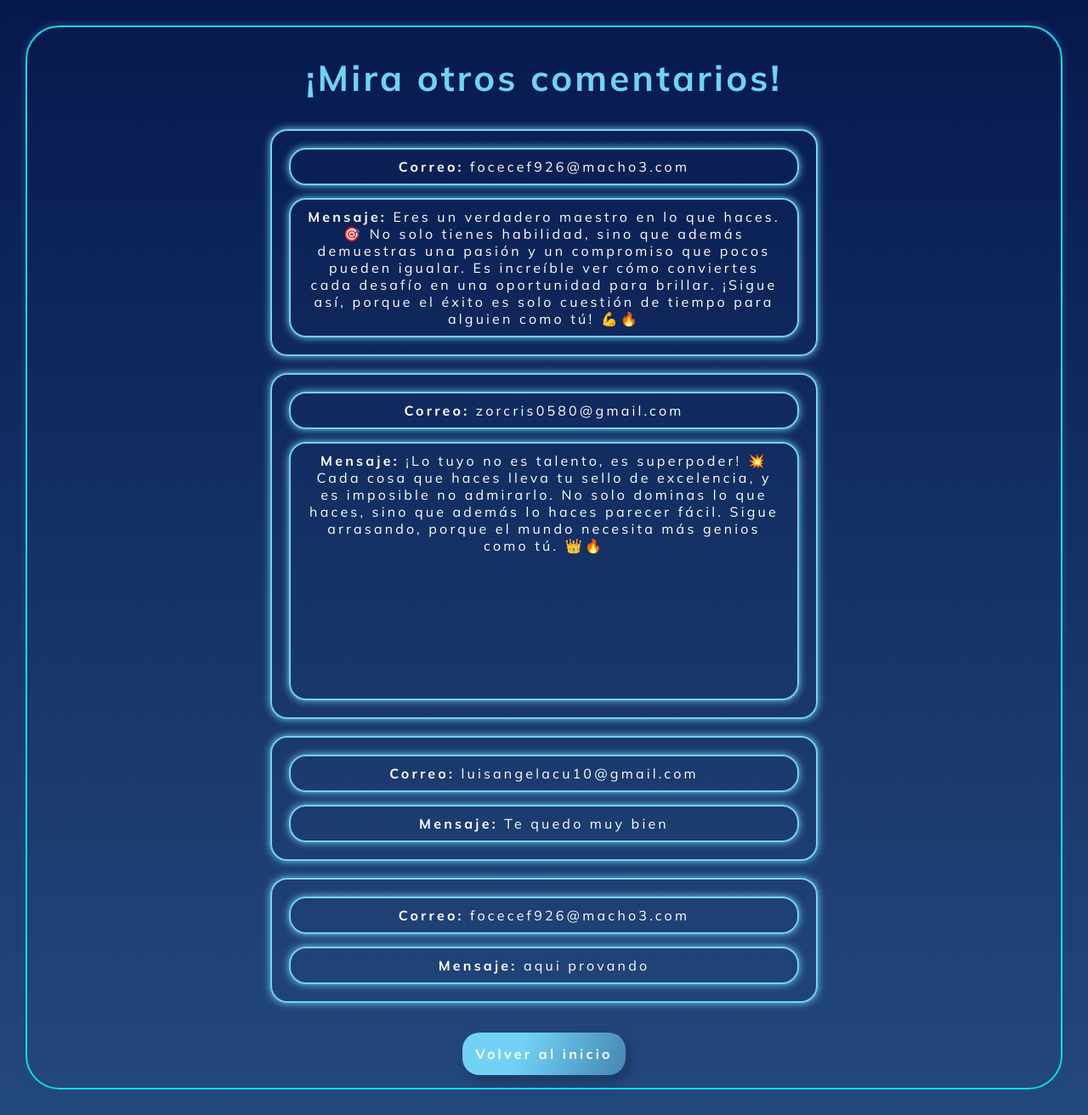
After one commit to compraxio/Portafolio, a Flask app: page /mensajes in a window 1280 px wide. The commit adds this page. Shown: the whole page at 85% size. Run offline with Flask 3, Linux system fonts and the light colour scheme.

Commit message:
Característica: Añadir sección de comentarios y actualizar estilos de interfaz
- Se añadió la nueva ruta `/mensajes` para mostrar los comentarios de los usuarios.
- Se creó la nueva plantilla `Ver-otros-comentarios.html` para mostrar los comentarios.
- Se actualizaron `index.html` y `gracias.html` para incluir enlaces a la sección de comentarios.
- Se cambió el formato de la imagen de perfil de `.png` a `.jpg`.
- Se modificaron los estilos CSS para actualizar los esquemas de color y mejorar la consistencia de la interfaz.
- Se integró SQLAlchemy para almacenar y recuperar comentarios en una base de datos SQLite.

```diff
--- a/main.py
+++ b/main.py
@@ -1,8 +1,21 @@
 # Importación de módulos necesarios de Flask
 from flask import Flask, render_template, request, redirect
 from flask_mail import Mail, Message
+from flask_sqlalchemy import SQLAlchemy
 # Inicialización de la aplicación Flask
 app = Flask(__name__)
+app.config['SQLALCHEMY_DATABASE_URI'] = 'sqlite:///contactos.db'
+app.config['SQLALCHEMY_TRACK_MODIFICATIONS'] = False
+db = SQLAlchemy(app)
+
+class formulario(db.Model):
+    id = db.Column(db.Integer, primary_key=True)
+    Mensaje = db.Column(db.String(500), nullable=False)
+    email = db.Column(db.String(120), nullable=False)
+
+with app.app_context():
+    db.create_all()
+# Configuración de Flask-Mail para el envío de correos
 
 app.config['MAIL_SERVER'] = 'smtp.gmail.com'
 app.config['MAIL_PORT'] = 587
@@ -59,11 +72,14 @@ def gracias():
 
             try:
                 msg = Message("Nuevo mensaje del portafolio",
-                            sender="luisangelacu10@gmail.com",
+                            sender=correo,
                             recipients=["luisangelacu10@gmail.com"])
                 msg.body = f"De: {correo}\nMensaje: {mensaje}"
                 mail.send(msg)
-                return render_template('gracias.html')
+                NuevoFormulario = formulario(Mensaje=mensaje, email=correo)
+                db.session.add(NuevoFormulario)
+                db.session.commit()
+                return render_template('gracias.html', )
             except Exception as e:
                 print(f"Error al enviar el correo: {e}")
                 return redirect("/")
@@ -73,5 +89,11 @@ def gracias():
         return redirect("/")
     except KeyError:
         return redirect("/")
+@app.route('/mensajes')
+def mensajes():
+    comentarios = formulario.query.all()
+    return render_template('Ver-otros-comentarios.html', comentarios=comentarios)
 if __name__ == "__main__":
+    with app.app_context():
+        db.create_all()
     app.run(debug=True)
--- a/static/css/style.css
+++ b/static/css/style.css
@@ -10,7 +10,27 @@ body::-webkit-scrollbar {
 html {
   scroll-behavior: smooth;
 }
+.for_comentarios {
+  font: inherit;
+  font-weight: 800;
+  color: #fff;
+  background: linear-gradient(111.97deg, #71d2f6 35.63%, #24497d 150.16%);
+  filter: drop-shadow(5px 5px 4px rgba(0, 0, 0, 0.25));
+  padding: 15px;
+  border-radius: 20px;
+  border: none;
+  cursor: pointer;
+  margin: 0 auto;
+  margin-bottom: 50px;
+  box-shadow: 0px 0px 10px 0px#24497d;
+}
 
+.Formulario {
+  border: #0cdbed solid 2px;
+  margin: 30px;
+  border-radius: 40px;
+  box-shadow: 0px 0px 10px 0px#24497d;
+}
 /* Estilos base del cuerpo de la página */
 body {
   margin: 0;
@@ -20,13 +40,13 @@ body {
   font-size: 16px;
   line-height: 20px;
   letter-spacing: 0.2em;
-  background: linear-gradient(180deg, #392657 0%, rgba(57, 38, 87, 0.8) 100%);
+  background: linear-gradient(180deg, #06194d 0%, #24497d 100%);
   color: #ffffff;
 }
 /* Estilos del contenedor del formulario de resultados */
 .form-yo {
   padding: 20px;
-  border: 2px solid #a178b9;
+  border: 2px solid #71d2f6;
   margin-top: 15px;
   border-radius: 20px;
   margin-bottom: 20px;
@@ -38,7 +58,7 @@ body {
 
 /* Estilos de los campos del formulario de resultados */
 .form-yo2 {
-  border: 2px solid #a178b9;
+  border: 2px solid #71d2f6;
   border-radius: 20px;
   padding: 10px 20px;
   width: 100%;
--- /dev/null
+++ b/templates/Ver-otros-comentarios.html
@@ -0,0 +1,27 @@
+<!DOCTYPE html>
+<html lang="es">
+<head>
+    <meta charset="UTF-8">
+    <meta name="viewport" content="width=device-width, initial-scale=1.0">
+    <title>Comentarios</title>
+    <link rel="stylesheet" href="../static/css/style.css" />
+</head>
+<body class="Formulario">
+    <div style="min-height: 100vh; display: flex; flex-direction: column;">
+        <h2 class="formulario-resultados__titulo" style="color: #71d2f6; text-align: center; padding: 50px 0px 30px 0px; width: 100%;">¡Mira otros comentarios!</h2>
+        <div style="flex: 1;">
+            <ul class="main" style="display: flex; flex-direction: column; gap: 20px; padding: 20px;">
+                {% for opiniones in comentarios %}
+                <li class="formulario-resultados form-yo" style="max-width: 600px; text-align: center; margin: 0 auto; box-shadow: 0px 0px 10px 0px#71d2f6">
+                    <p class="formulario-resultados__campo form-yo2" style="box-shadow: 0px 0px 10px 0px#71d2f6"><strong>Correo:</strong> {{opiniones.email}}</p>
+                    <p class="formulario-resultados__campo form-yo2" style="box-shadow: 0px 0px 10px 0px#71d2f6"><strong>Mensaje:</strong> {{opiniones.Mensaje}}</p>
+                </li>
+                {% endfor %}
+            </ul>
+        </div>
+        <div style="text-align: center; padding: 30px 0; margin-top: auto;">
+            <a href="/" class="for_comentarios">Volver al inicio</a>
+        </div>
+    </div>
+</body>
+</html>
--- a/templates/gracias.html
+++ b/templates/gracias.html
@@ -9,9 +9,10 @@
 <body>
     <main class="main" style="height: 100vh; display: flex; justify-content: center; align-items: center;">
         <div class="formulario-resultados form-yo" style="max-width: 600px; text-align: center;">
-            <h2 class="formulario-resultados__titulo" style="color: #cc8bf2; margin-bottom: 20px;">¡Gracias!</h2>
+            <h2 class="formulario-resultados__titulo" style="color: #0cdbed; margin-bottom: 20px;">¡Gracias!</h2>
             <p class="formulario-resultados__campo form-yo2">Gracias por visitar mi portafolio</p>
             <a href="/" class="form__button" style="display: inline-block; text-decoration: none; margin-top: 20px;">Volver al inicio</a>
+            <a href="/mensajes" class="form__button" style="display: inline-block; text-decoration: none; margin-top: 20px;">Ver otros comentarios</a>
         </div>
     </main>
 </body>
--- a/templates/index.html
+++ b/templates/index.html
@@ -32,6 +32,10 @@
           <li class="main-list__item list-item">
             <a class="list-item__link" href="#skills">Habilidades</a>
           </li>
+
+          <li class="main-list__item list-item">
+            <a class="list-item__link" href="/mensajes">Comentarios</a>
+          </li>
         </ul>
       </nav>
     </header>
@@ -57,7 +61,7 @@
           <!-- Imagen de perfil circular -->
           <img
             class="info-block__img"
-            src="../static/img/profile.png"
+            src="../static/img/profile.jpg"
             alt="Foto de perfil de Luis Ángel"
             width="250"
             height="250"
```
Also changed, not shown: other parts of static/css/style.css (+12 -12 lines), instance/contactos.db (added), static/img/db.webp, static/img/developer.png, static/img/discord.png, static/img/html.png, static/img/profile.jpg (added), static/img/profile.png (deleted), static/img/python.png.
